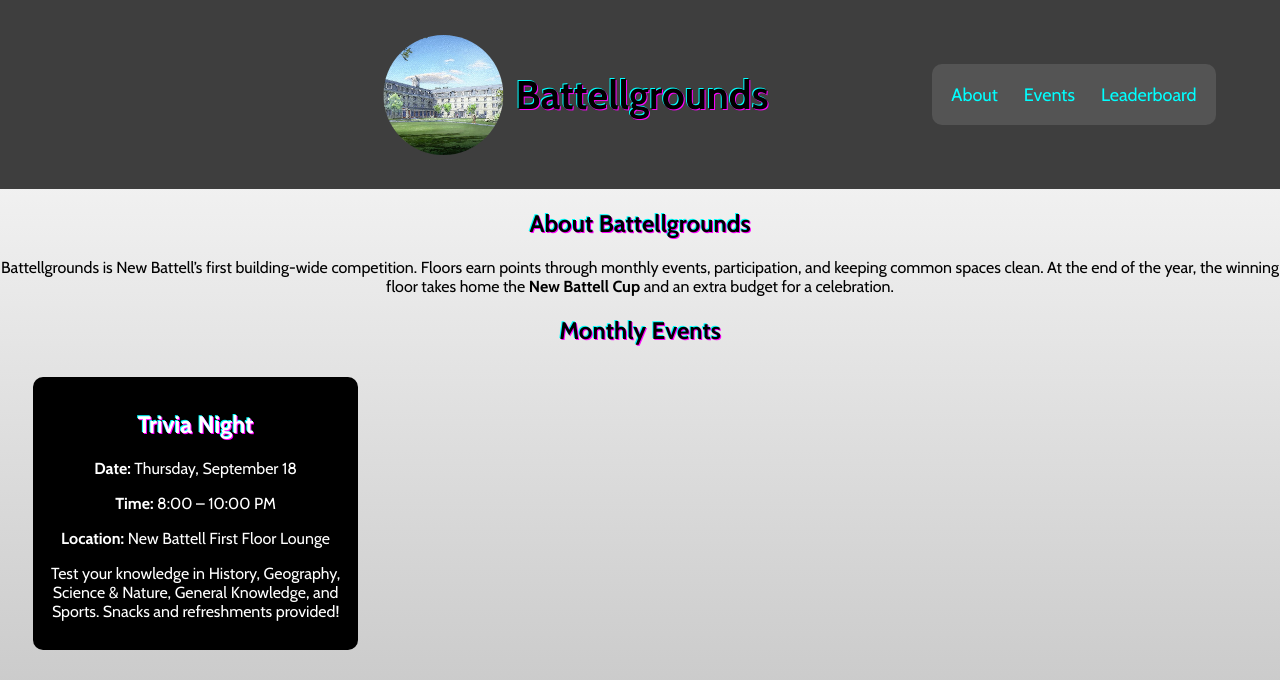
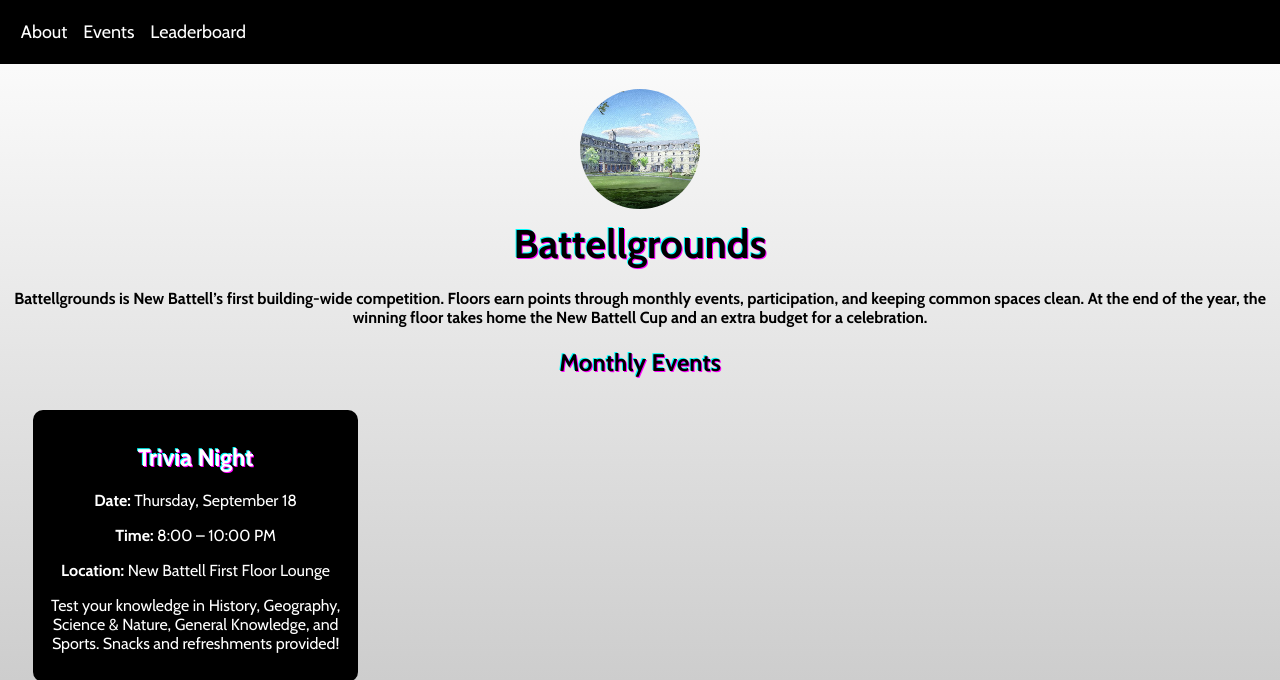
Before and after one commit to SEBAS0078/Battellgrounds, a website with bundled scripts: page index.html in a window 1280 px wide. Shown: the top 680 px of the page. Built offline with nearby package versions, Linux system fonts and the light colour scheme.

Commit message:
Initial commit

```diff
--- a/index.html
+++ b/index.html
@@ -9,27 +9,26 @@
 
   <body>
     <!-- Header -->
+         <nav>
+        <a href="#about" class="nav-bar">About</a>
+        <a href="#events" class="nav-bar">Events</a>
+        <a href="#leaderboard" class="nav-bar">Leaderboard</a>
+    </nav>
 <div class="header">
     <div class="logo">
         <img id="cup-logo" src="assets/Battell.jpg" alt="Logo">
         <h1 class="header-text">Battellgrounds</h1>
     </div>
-    <nav>
-        <a href="#about" class="nav-bar">About</a>
-        <a href="#events" class="nav-bar">Events</a>
-        <a href="#leaderboard" class="nav-bar">Leaderboard</a>
-    </nav>
 </div>
 
     <!-- About Section -->
     <section id="about">
-      <h2>About Battellgrounds</h2>
-      <p>
+      <h4>
         Battellgrounds is New Battell’s first building-wide competition. Floors earn points
         through monthly events, participation, and keeping common spaces clean. At the end
         of the year, the winning floor takes home the <strong>New Battell Cup</strong> and an
         extra budget for a celebration.
-      </p>
+      </h4>
     </section>
 
     <!-- Monthly Events -->
--- a/style.css
+++ b/style.css
@@ -4,6 +4,7 @@
 :root {
     --cyan: #00ffff;
     --magenta: #ff00ff;
+    --header-bg: #000000;
 }
 
 /* ---------------- Body ---------------- */
@@ -21,24 +22,20 @@ body {
 }
 
 /* ---------------- Header ---------------- */
-.header {
-    position: relative;         /* allows absolute positioning for .logo */
+.header {        /* allows absolute positioning for .logo */
     display: flex;
-    align-items: center;        /* vertically center everything */
-    background-color: #3e3e3e;
-    padding: 5%;
-    margin: 0px;
-
+    justify-self: center;      /* vertically center everything */
+    margin-top: 25px;
 }
 
 /* Center section: logo + title */
 .logo {
-    position: absolute;         /* remove from normal flow */
-    left: 45%;                  /* move center */
-    transform: translateX(-50%);/* truly center it */
     display: flex;
+    flex-direction: column;
     align-items: center;
-    gap: 12px;
+    justify-content: center;
+    gap: 10px;                  /* space between logo and title */
+    position: relative;         /* for absolute positioning of logo */
 }
 
 /* Logo image */
@@ -63,10 +60,8 @@ body {
 nav {
     margin-left: auto;          /* push navbar to the right */
     display: flex;
-    background-color: #545454;
-    padding: 1%;
-    border-radius: 10px;
-    gap: 10px;                  /* space between links */
+    background-color: var(--header-bg);
+    padding: 1%;                /* space between links */
 }
 
 
@@ -89,7 +84,7 @@ p {
 
 
 nav a {
-    color: var(--cyan);
+    color: white;
     text-decoration: none;
     padding: 8px;
     font-size: large;
```
Also changed, not shown: README.md, assets/beep_bapp_boom.png (deleted), assets/camouflage.png (deleted), assets/cube_monster.png (deleted), assets/deity_tarot.png (deleted), assets/frosthaven.png (deleted), assets/heroes_of_mythic_americas.png (deleted), assets/how_to_read_minds_2.png (deleted), assets/kingdom_death.png (deleted), assets/mislight.png (deleted), assets/search-icon.png (deleted), assets/tentacles.png (deleted), assets/wayfarers_tale.png (deleted), assets/zoo_tycoon.png (deleted).
